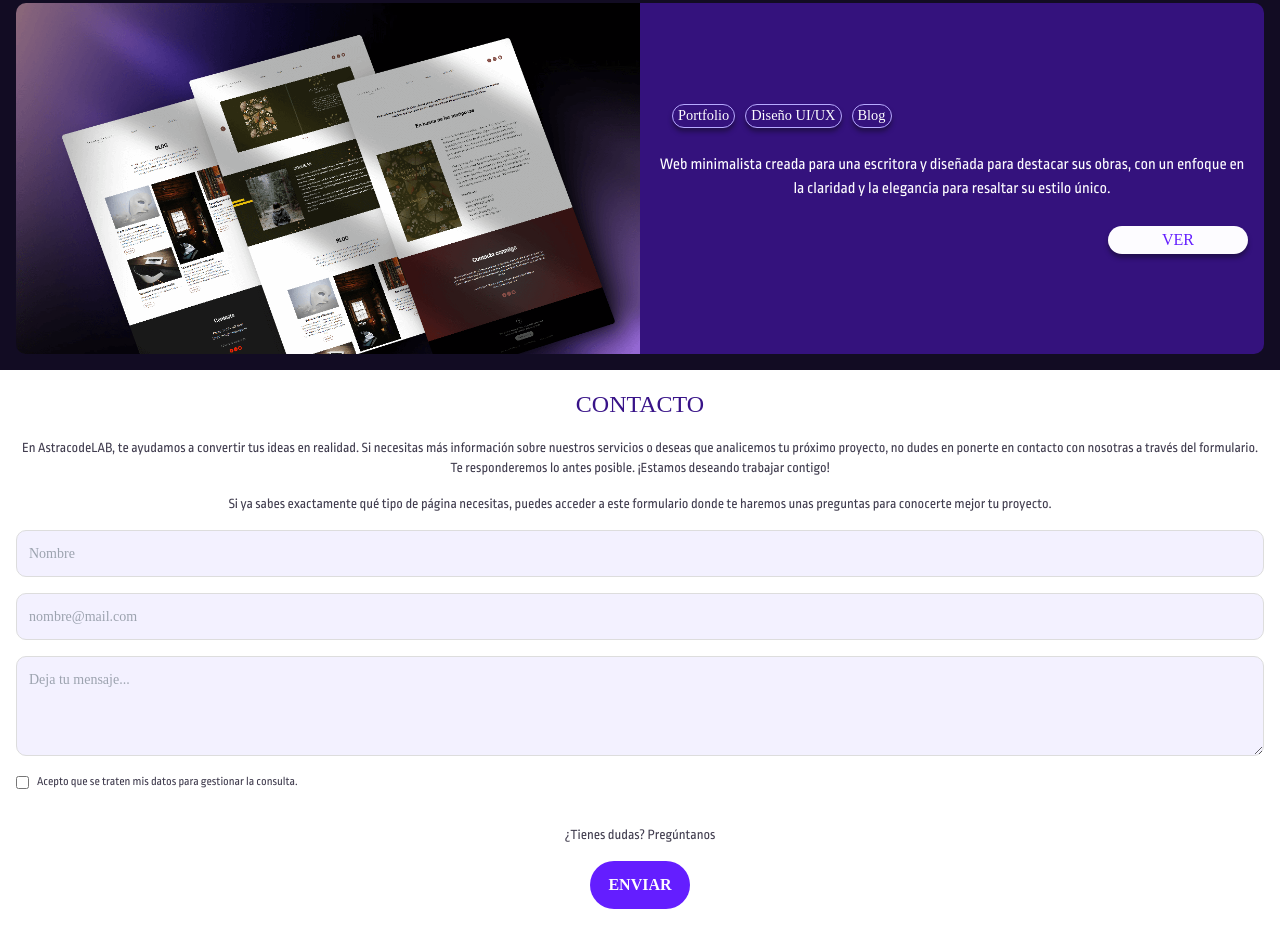
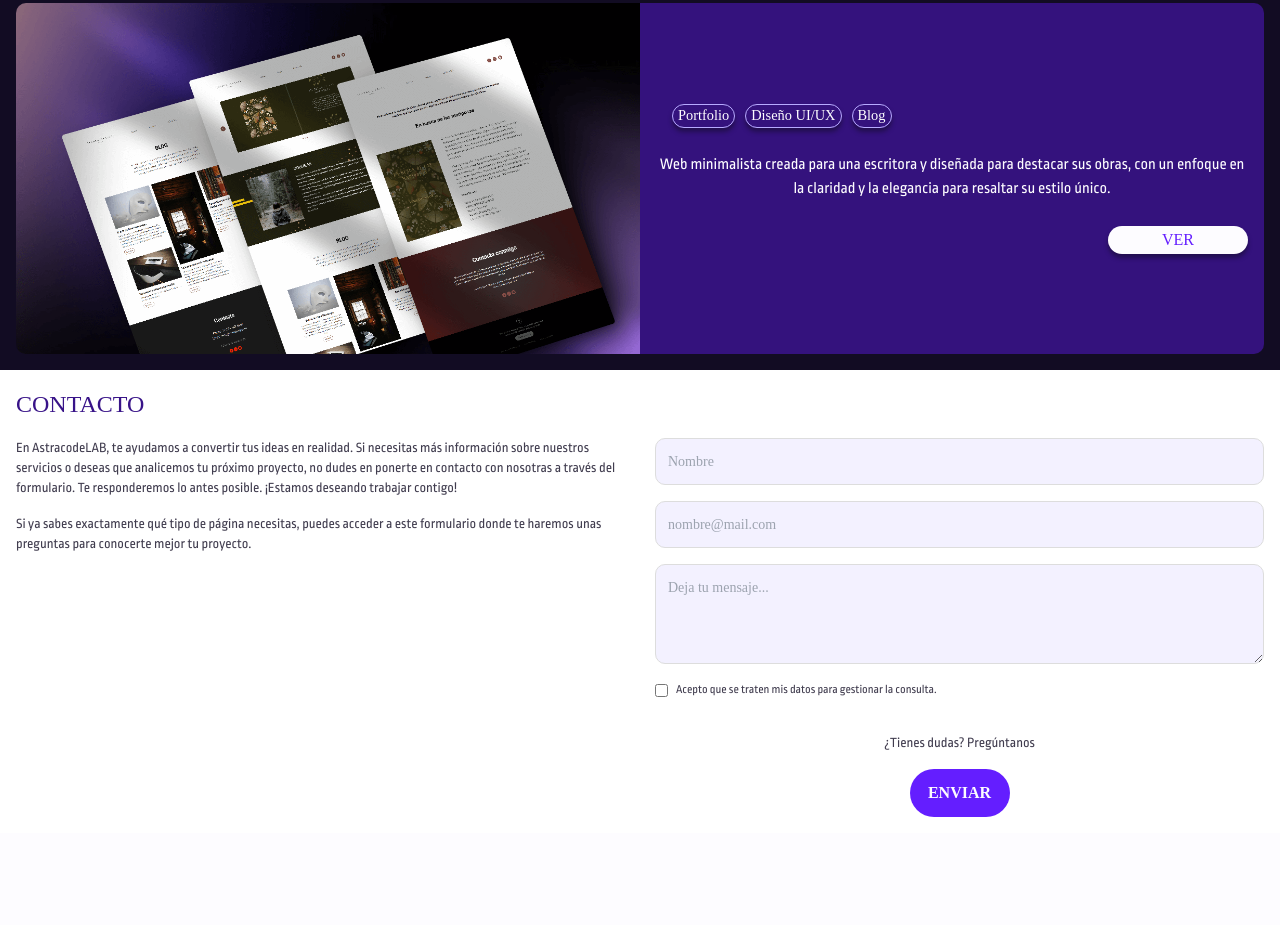
Before and after one commit to AstracodeLAB/new-astracodelab, an Astro site: page / in a window 1280 px wide. Shown: the part 2813-3738 px from the top of the page. After the commit the page ends 3646 px from the top, so only its background shows below. Built offline with nearby package versions, Linux system fonts and the light colour scheme; Astro itself is replaced by a stand-in of ours; a web font is replaced by a local one.

Commit message:
formulario para tamaños tablet y desktop

```diff
--- a/src/layouts/components/Contact.astro
+++ b/src/layouts/components/Contact.astro
@@ -2,23 +2,32 @@
 
 ---
 
-<section class="contact">
-    <h2 class="contact__title">CONTACTO</h2>
-    <p class="contact__description">
-      En AstracodeLAB, te ayudamos a convertir tus ideas en realidad. Si necesitas más información sobre nuestros servicios o deseas que analicemos tu próximo proyecto, no dudes en ponerte en contacto con nosotras a través del formulario. Te responderemos lo antes posible. ¡Estamos deseando trabajar contigo!
+<section class='contact'>
+	<h2 class='contact__title'>CONTACTO</h2>
+	<div class='contact__container'>
+		<div class='contact__container-text'>
+			<p class='contact__container-text-description'>
+				En AstracodeLAB, te ayudamos a convertir tus ideas en realidad. Si necesitas más información sobre nuestros
+				servicios o deseas que analicemos tu próximo proyecto, no dudes en ponerte en contacto con nosotras a través del
+				formulario. Te responderemos lo antes posible. ¡Estamos deseando trabajar contigo!
 			</p>
-    <p class="contact__description">
-      Si ya sabes exactamente qué tipo de página necesitas, puedes acceder a este formulario donde te haremos unas preguntas para conocerte mejor tu proyecto.
+			<p class='contact__container-text-description'>
+				Si ya sabes exactamente qué tipo de página necesitas, puedes acceder a este formulario donde te haremos unas
+				preguntas para conocerte mejor tu proyecto.
 			</p>
-    <form class="contact__form">
-      <input type="text" class="contact__input" placeholder="Nombre" required />
-      <input type="email" class="contact__input" placeholder="nombre@mail.com" required />
-      <textarea class="contact__textarea" placeholder="Deja tu mensaje..." required></textarea>
-      <label class="contact__checkbox-label">
-        <input type="checkbox" class="contact__checkbox" required />
+		</div>
+		<div class="contact__container-data">
+			<form class="contact__container-data-form">
+				<input type='text' class='contact__input' placeholder='Nombre' required />
+				<input type='email' class='contact__input' placeholder='nombre@mail.com' required />
+				<textarea class='contact__textarea' placeholder='Deja tu mensaje...' required></textarea>
+				<label class='contact__checkbox-label'>
+					<input type='checkbox' class='contact__checkbox' required />
 					Acepto que se traten mis datos para gestionar la consulta.
 				</label>
-      <p class="contact__question">¿Tienes dudas? Pregúntanos</p>
-      <button type="submit" class="contact__button">ENVIAR</button>
+				<p class='contact__question'>¿Tienes dudas? Pregúntanos</p>
+				<button type='submit' class='contact__button'>ENVIAR</button>
 			</form>
+		</div>
+	</div>
 </section>
--- a/src/styles/Contact.scss
+++ b/src/styles/Contact.scss
@@ -11,20 +11,49 @@
 		font-size: map.get($h2, font-size);
 		color: map.get($h2, color);
 		margin-bottom: 1rem;
+
+        @media (min-width: $bp-m) {
+            text-align: start;
+        }
 	}
 
-	&__description {
+	&__container {
+		@media (min-width: $bp-m) {
+			display: flex;
+            gap: 30px;
+		}
+
+		&-text {
+
+            @media (min-width: $bp-m) {
+                width: 50%;
+                text-align: start;
+            }
+
+			&-description {
 				font-family: map.get($paragraph, font-family);
 				font-size: map.get($paragraph, font-size);
 				color: map.get($paragraph, color);
 				line-height: map.get($paragraph, line-height);
 				margin-bottom: 1rem;
 			}
+		}
 
-	&__form {
+		&-data {
 			display: flex;
 			flex-direction: column;
 			gap: 1rem;
+
+            @media (min-width: $bp-m) {
+                width: 50%;
+            }
+
+			&-form {
+				display: flex;
+				flex-direction: column;
+				gap: 1rem;
+			}
+		}
 	}
 
 	&__input,
```
Lines whose indentation alone changed are shown as unchanged.
